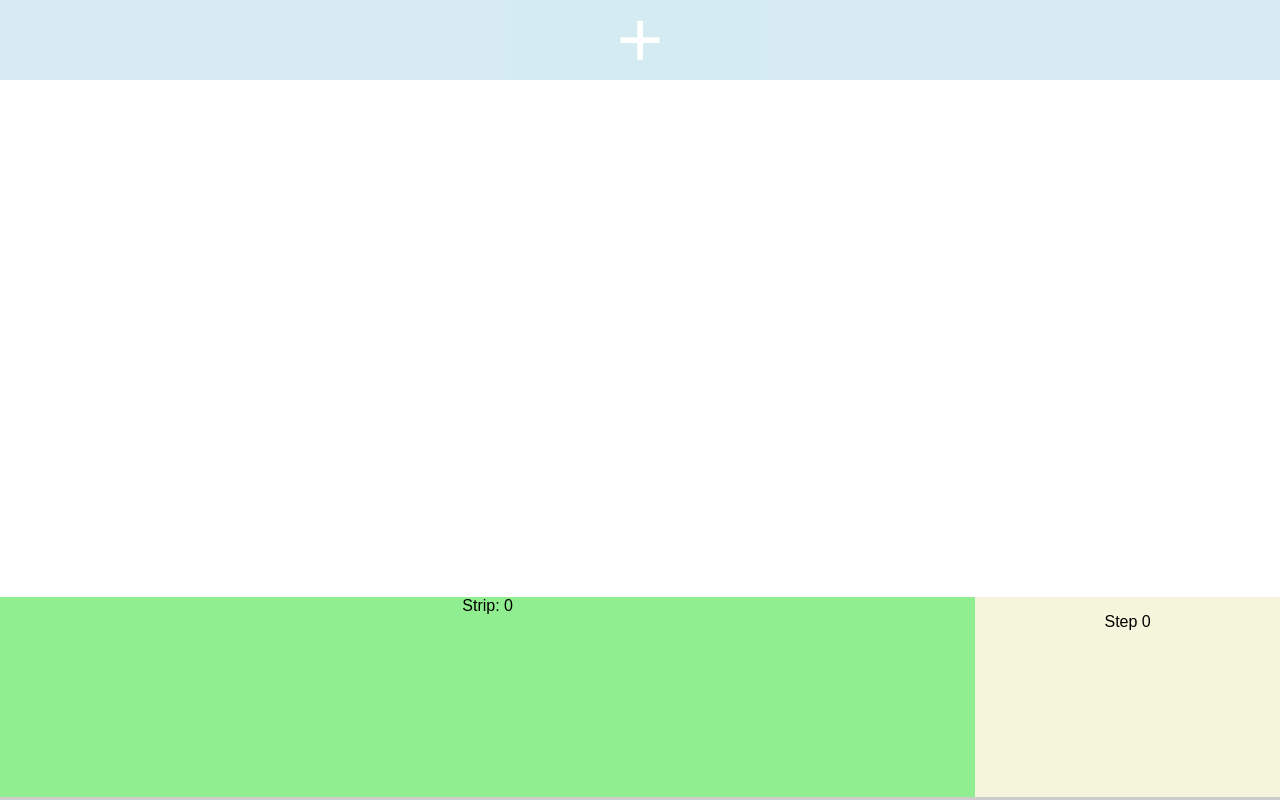
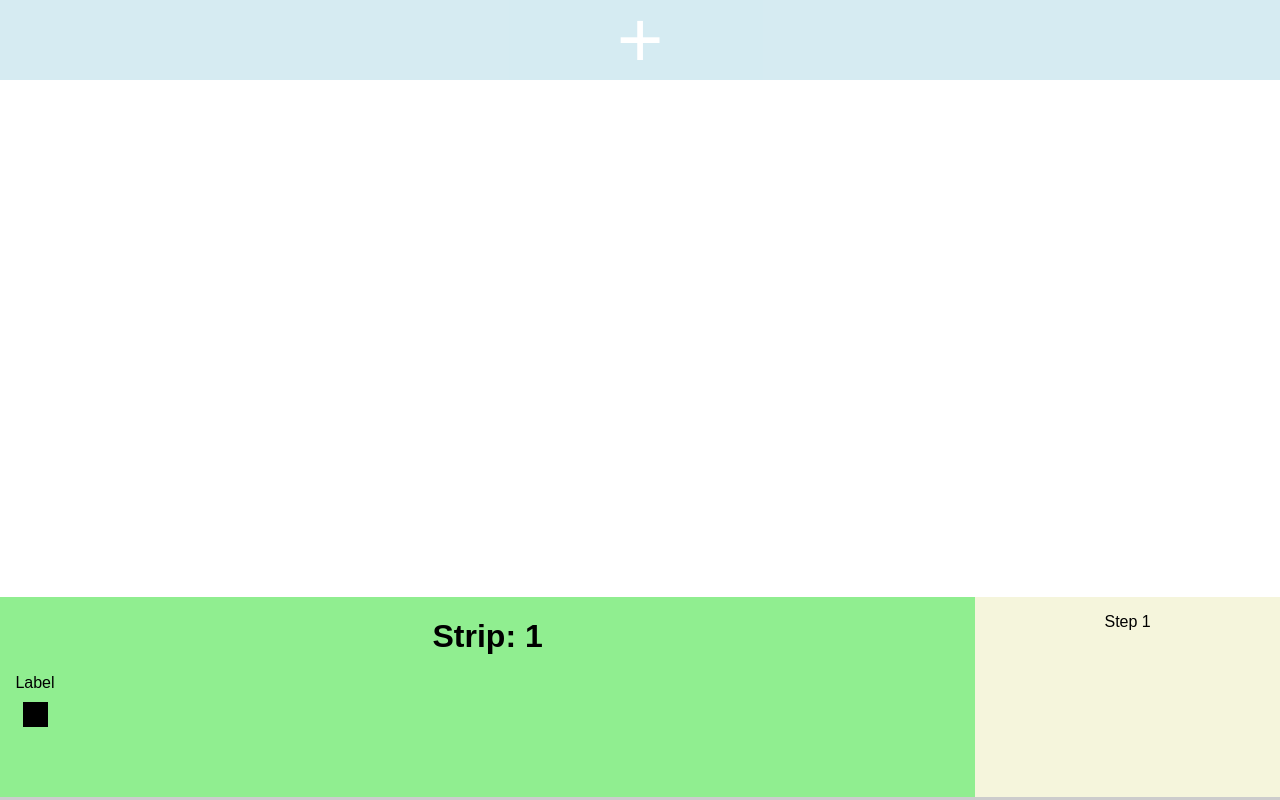
Before and after one commit to JackoGrinch/PolySequencer, a React (Create React App) app: page / in a window 1280 px wide. Built offline with nearby package versions, Linux system fonts and the light colour scheme.

Commit message:
Update 5 files

```diff
--- a/src/StepControlBoardTab.jsx
+++ b/src/StepControlBoardTab.jsx
@@ -3,7 +3,7 @@ import React from "react";
 function StepControlBoardTab(props) {
   return (
     <div className="stepControlBoardTab">
-      <p>Step {props.selectedStep}</p>
+      <p>Step {props.selectedStep + 1}</p>
     </div>
   );
 }
--- a/src/StripControlBoard.jsx
+++ b/src/StripControlBoard.jsx
@@ -1,12 +1,16 @@
 import React, { useState } from "react";
 import NumberBox from "./NumberBox";
+import ToggleButton from "./ToggleButton.jsx";
 
 function StripControlBoard(props) {
   //const [selectedStrip, setSelectedStrip] = useState(null);
 
-  return <div className="StripControlBoard"> Strip: {props.selectedStrip} </div>;
-
-
+  return (
+    <div className="StripControlBoard">
+      <h1> Strip: {props.selectedStrip + 1} </h1>
+      <ToggleButton />
+    </div>
+  );
 }
 
 export default StripControlBoard;
--- /dev/null
+++ b/src/ToggleButton.jsx
@@ -0,0 +1,31 @@
+import React, { useState } from "react";
+
+function ToggleButton(props) {
+  const [ButtonState, setButtonState] = useState(false);
+
+  const activeStyle = "blue";
+
+  const deactiveStyle = "black";
+
+  function toggleState() {
+    console.log("BANG");
+    setButtonState(!ButtonState);
+  }
+
+  return (
+    <div className="ToggleButton">
+      <p className="ToggleButtonLabel"> Label </p>
+      <div
+        className="ToggleButtonArea"
+        onClick={toggleState}
+        style={{
+          backgroundColor: ButtonState ? activeStyle : deactiveStyle,
+        }}
+      >
+        {" "}
+      </div>
+    </div>
+  );
+}
+
+export default ToggleButton;
--- a/src/styles.css
+++ b/src/styles.css
@@ -8,6 +8,25 @@ body {
 .mainControlButton {
   height: 50px;
   width: 50px;
+}
+.ToggleButton {
+  display: flex;
+  align-items: center;
+  justify-content: center;
+  flex-direction: column;
+  height: 50px;
+  width: 70px;
+}
+.ToggleButtonLabel {
+  margin: 0;
+  height: 25px;
+  line-height: 12px;
+}
+.ToggleButtonArea {
+  margin: 0;
+  background-color: black;
+  height: 25px;
+  width: 25px;
 }
 
 .sequencerControlPanel {
```
Also changed, not shown: 1 other file (tests, documents, lock files or other folders).
